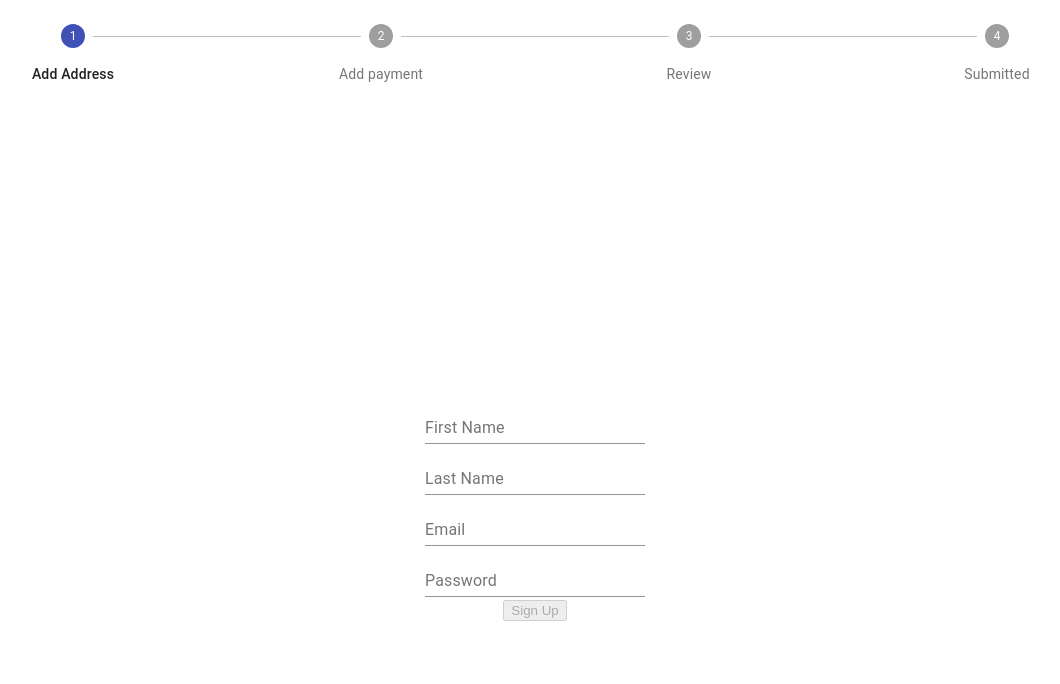
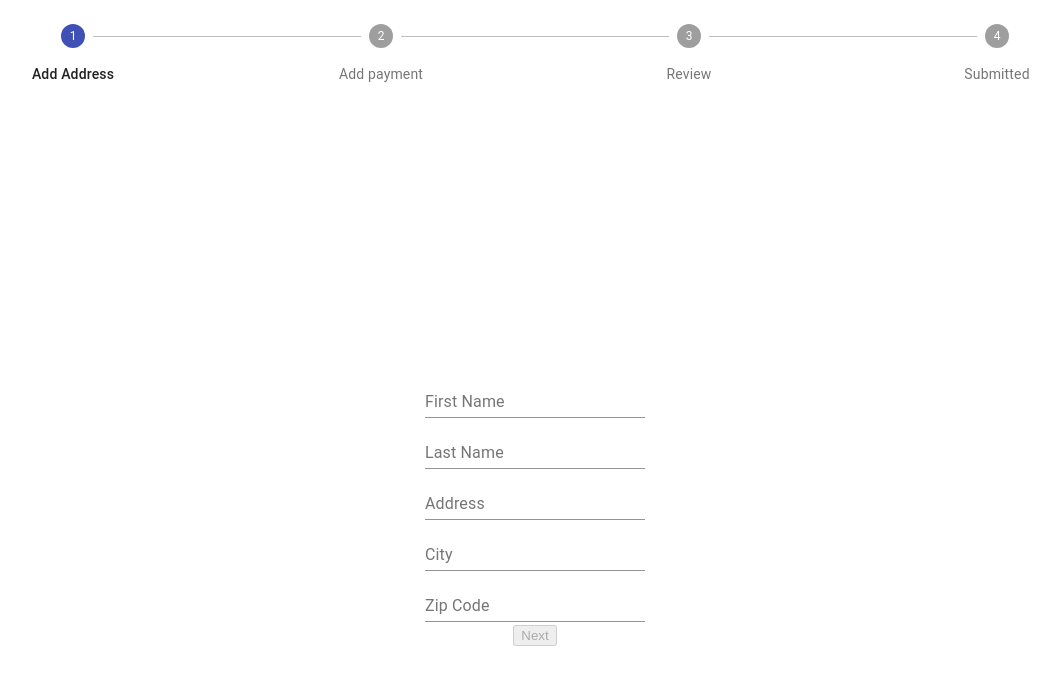
Before and after one commit to EhsanShakil/Multi-Step-Form-TypeScript, a React (Create React App) app: page / in a window 1280 px wide. Shown: the top 684 px of the page, without its empty margins (105-1165 px from the left). Built offline with nearby package versions, Linux system fonts and the light colour scheme.

Commit message:
Update Form.tsx

```diff
--- a/src/Form.tsx
+++ b/src/Form.tsx
@@ -7,23 +7,26 @@ import FormField from "./FormField";
 interface FormValues {
   first_name: string;
   last_name: string;
-  email: string;
-  password: string
+  address: string;
+  city: '';
+  zip_code: string;
+
 }
 
 const initialValues: FormValues = {
   first_name: "",
   last_name: "",
-  email: "",
-  password: ''
+  address: '',
+  city: '',
+  zip_code: '',
 };
 
 const nameSchema = Yup.object().shape({
   first_name: Yup.string().required(),
   last_name: Yup.string().required(),
-  email: Yup.string().required(),
-  password: Yup.string().required(),
-
+  address: Yup.string().required(),
+  city: Yup.string().required(),
+  zip_code: Yup.number().required(),
 });
 
 const App = ({submit}: any) => {
@@ -43,10 +46,11 @@ const App = ({submit}: any) => {
             <div className="form">
               <FormField label="First Name" name="first_name" />
               <FormField label="Last Name" name="last_name"/>
-              <FormField label="Email" name="email"/>
-              <FormField label="Password" name="password"/>
+              <FormField label="Address" name="address"/>
+              <FormField label="City" name="city" />
+              <FormField label="Zip Code" name="zip_code"/>
               <button disabled={!dirty || !isValid} type="submit">
-                Sign Up
+                Next
               </button>
             </div>
           </Form>
```
